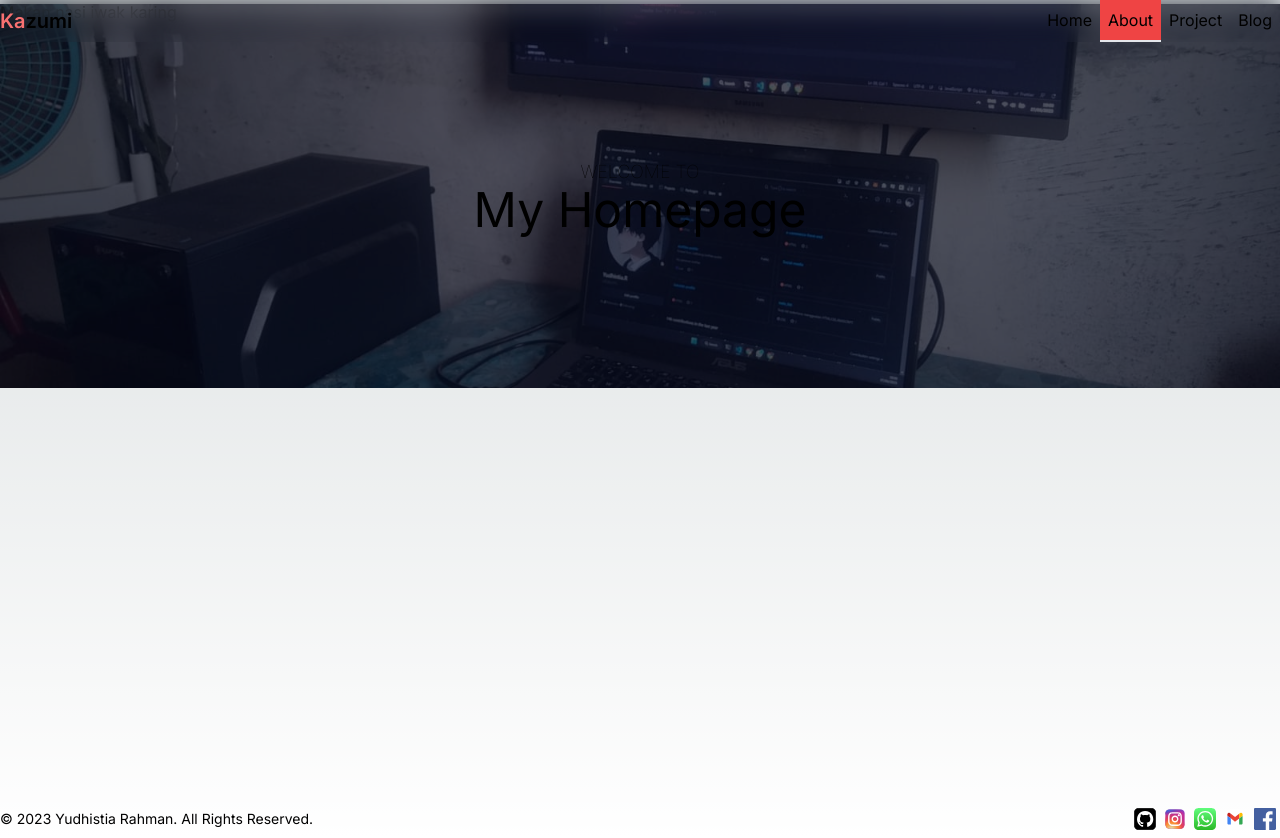
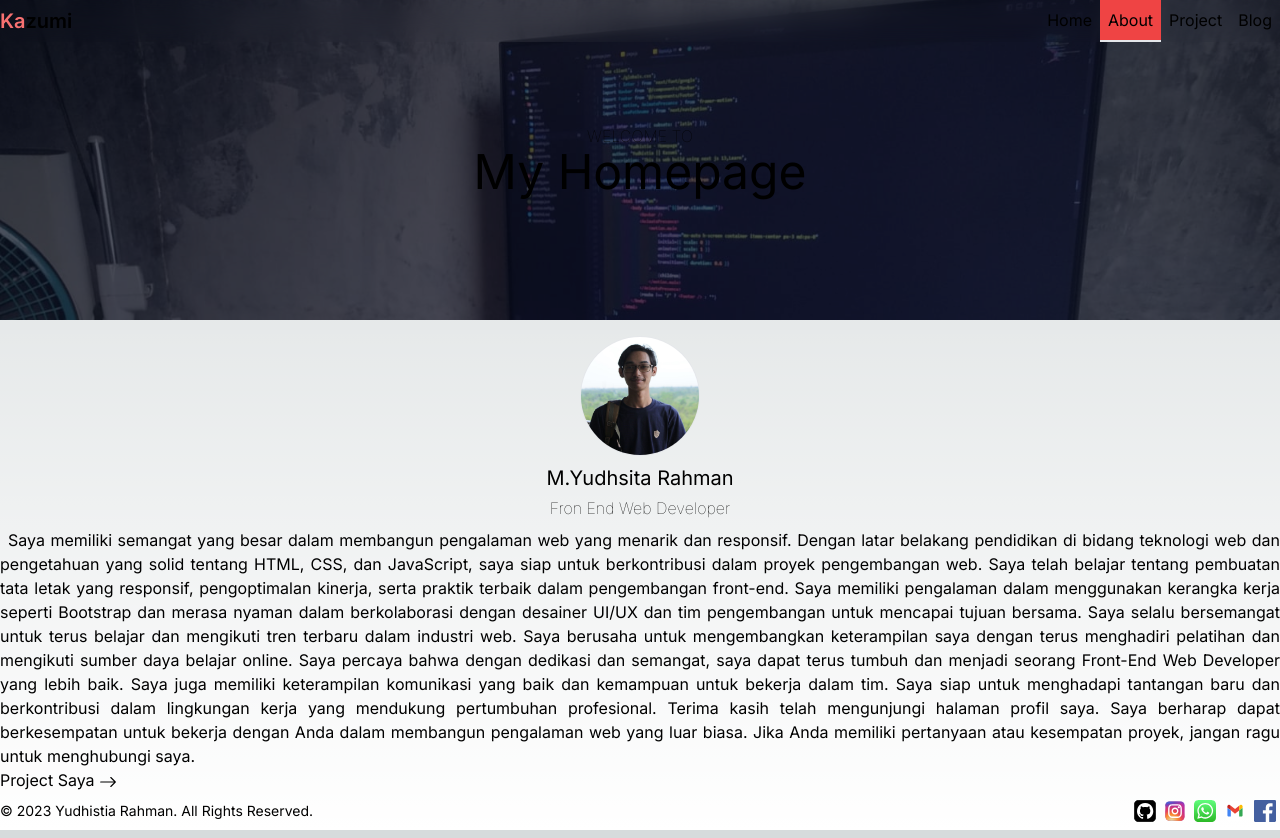
Before and after one commit to yudhistiaR/my-homepage, a Next.js app: page /about in a window 1280 px wide. Built offline with nearby package versions, Linux system fonts and the light colour scheme.

Commit message:
add typed.js

```diff
--- a/package.json
+++ b/package.json
@@ -17,6 +17,7 @@
         "react": "18.2.0",
         "react-dom": "18.2.0",
         "react-icons": "^4.10.1",
-        "tailwindcss": "3.3.2"
+        "tailwindcss": "3.3.2",
+        "typed.js": "^2.0.16"
     }
 }
--- /dev/null
+++ b/src/app/about/layout.jsx
@@ -0,0 +1,12 @@
+import Footer from "@/components/Footer";
+
+const AboutLayout = ({ children }) => {
+    return (
+        <>
+            <section className="about h-full w-full">{children}</section>
+            <Footer />
+        </>
+    );
+};
+
+export default AboutLayout;
--- a/src/app/about/page.jsx
+++ b/src/app/about/page.jsx
@@ -1,25 +1,75 @@
-import Image from 'next/image';
+import Image from "next/image";
+import { BsArrowRight } from "react-icons/bs";
 
 const About = () => {
     return (
         <>
-            <section className="w-screen absolute top-0 right-0 -z-0 mt-1">
+            <div className="relative w-full top-0 right-0 z-30 h-full md:h-80 overflow-hidden">
                 <Image
-                    className="object-cover w-screen h-72 md:h-96 "
                     src="/stup.jpg"
+                    height={1200}
                     width={1200}
-                    height={160}
-                    alt="stup"
+                    alt="Hero image"
+                    className="object-contain w-full relative"
                 />
-                <div className="absolute top-0 right-0 w-screen h-72 md:h-96 bg-slate-950 opacity-70"></div>
-                <div className="antialiased absolute top-2/4 left-2/4 -translate-x-2/4 -translate-y-2/4 text-center flex flex-col justify-center">
-                    <div className="font-thin text-lg">WELCOME TO</div>
-                    <div className="text-2xl md:text-5xl">My Homepage</div>
+                <div className="absolute top-0 left-0 w-full h-full md:h-80 bg-slate-950 opacity-70"></div>
+                <div className="absolute h-full w-full items-center flex flex-col justify-center top-0 left-0 bottom-0">
+                    <div className="font-thin text-lg md:text-base">
+                        WELCOME TO
+                    </div>
+                    <div className="text-3xl md:text-5xl">My Homepage</div>
                 </div>
-            </section>
-            <section className="relative">
-                <h1>Makan nasi iwak karing</h1>
-            </section>
+            </div>
+            <div className="container mx-auto px-2 md:px-0 md:mt-4 mt-5">
+                <div className="flex flex-col justify-center items-center">
+                    <Image
+                        src="/foto.jpg"
+                        width={120}
+                        height={120}
+                        alt="foto frofile"
+                        className="rounded-full border mb-2"
+                    />
+                    <div className="text-xl mb-1">M.Yudhsita Rahman</div>
+                    <div className="font-thin mb-2">Fron End Web Developer</div>
+                </div>
+                <div className="text-justify indent-5 md:indent-2 antialiased">
+                    <p>
+                        Saya memiliki semangat yang besar dalam membangun
+                        pengalaman web yang menarik dan responsif. Dengan latar
+                        belakang pendidikan di bidang teknologi web dan
+                        pengetahuan yang solid tentang HTML, CSS, dan
+                        JavaScript, saya siap untuk berkontribusi dalam proyek
+                        pengembangan web. Saya telah belajar tentang pembuatan
+                        tata letak yang responsif, pengoptimalan kinerja, serta
+                        praktik terbaik dalam pengembangan front-end. Saya
+                        memiliki pengalaman dalam menggunakan kerangka kerja
+                        seperti Bootstrap dan merasa nyaman dalam berkolaborasi
+                        dengan desainer UI/UX dan tim pengembangan untuk
+                        mencapai tujuan bersama. Saya selalu bersemangat untuk
+                        terus belajar dan mengikuti tren terbaru dalam industri
+                        web. Saya berusaha untuk mengembangkan keterampilan saya
+                        dengan terus menghadiri pelatihan dan mengikuti sumber
+                        daya belajar online. Saya percaya bahwa dengan dedikasi
+                        dan semangat, saya dapat terus tumbuh dan menjadi
+                        seorang Front-End Web Developer yang lebih baik. Saya
+                        juga memiliki keterampilan komunikasi yang baik dan
+                        kemampuan untuk bekerja dalam tim. Saya siap untuk
+                        menghadapi tantangan baru dan berkontribusi dalam
+                        lingkungan kerja yang mendukung pertumbuhan profesional.
+                        Terima kasih telah mengunjungi halaman profil saya. Saya
+                        berharap dapat berkesempatan untuk bekerja dengan Anda
+                        dalam membangun pengalaman web yang luar biasa. Jika
+                        Anda memiliki pertanyaan atau kesempatan proyek, jangan
+                        ragu untuk menghubungi saya.
+                    </p>
+                    <a href="/project" className="hover:text-red-500">
+                        <span>
+                            Project Saya{" "}
+                            <BsArrowRight className="inline font-bold text-lg" />
+                        </span>
+                    </a>
+                </div>
+            </div>
         </>
     );
 };
--- a/src/app/layout.js
+++ b/src/app/layout.jsx
@@ -2,7 +2,6 @@
 import './globals.css';
 import { Inter } from 'next/font/google';
 import Navbar from '@/components/Navbar';
-import Footer from '@/components/Footer';
 import { motion, AnimatePresence } from 'framer-motion';
 import { usePathname } from 'next/navigation';
 
@@ -15,23 +14,22 @@ export const metadata = {
 };
 
 export default function RootLayout({ children }) {
-    const route = usePathname();
     return (
         <html lang="en">
             <body className={`${inter.className}`}>
                 <Navbar />
                 <AnimatePresence>
                     <motion.main
-                        className="mx-auto h-screen md:container items-center px-3 md:px-0"
-                        initial={{ scale: 0 }}
-                        animate={{ scale: 1 }}
-                        exit={{ scale: 0 }}
-                        transition={{ duration: 0.6 }}
+                        className="h-full w-full items-center"
+                        initial={{ y: 40, opacity: 0 }}
+                        animate={{ y: 0, opacity: 1 }}
+                        exit={{ y: 10, opacity: 0 }}
+                        transition={{ duration: 0.4 }}
                     >
                         {children}
                     </motion.main>
                 </AnimatePresence>
-                {route !== '/' ? <Footer /> : ''}
+                {/* {route !== '/' ? <Footer /> : ''} */}
             </body>
         </html>
     );
--- a/src/app/page.js
+++ b/src/app/page.js
@@ -1,19 +1,31 @@
-'use client';
-import Image from 'next/image';
-import { motion } from 'framer-motion';
+"use client";
+import Image from "next/image";
+import { motion } from "framer-motion";
+import Typed from "typed.js";
+import { useEffect, useRef } from "react";
 
 export default function Home() {
+    const el = useRef(null);
+    useEffect(() => {
+        const typed = new Typed(el.current, {
+            strings: ["Frontend Web Developer."],
+            backSpeed: 80,
+            typeSpeed: 80,
+            startDelay: 500,
+            loop: true,
+        });
+        console.log(typed);
+    });
+
     return (
-        <section className="w-full h-screen md:container flex md:justify-between justify-center items-center">
+        <section className="mx-auto w-full h-screen md:container flex md:justify-between justify-center items-center">
             <div className="items-center md:items-start flex flex-col gap-2 md:gap-3">
                 <div className="text-5xl md:text-6xl text-red-400 font-bold">
                     Yudhistia
                 </div>
                 <div className="text-4xl md:text-5xl text-white font-bold text-center md:text-start">
-                    Front End Web Developer
-                    <span className="animate-pulse">.</span>
+                    <span ref={el} />
                 </div>
-                <div className="text-slate-400">OTW FullStact</div>
             </div>
             <motion.div
                 className="avatar hidden md:block"
--- a/src/components/Navbar.jsx
+++ b/src/components/Navbar.jsx
@@ -1,7 +1,7 @@
 'use client';
 import Link from 'next/link';
+import { motion } from 'framer-motion';
 import { usePathname } from 'next/navigation';
-import { motion, Variants } from 'framer-motion';
 import { useState } from 'react';
 import { BiSolidDownArrow } from 'react-icons/bi';
 
--- a/tailwind.config.js
+++ b/tailwind.config.js
@@ -3,16 +3,16 @@ module.exports = {
     content: [
         './src/pages/**/*.{js,ts,jsx,tsx,mdx}',
         './src/components/**/*.{js,ts,jsx,tsx,mdx}',
-    './src/app/**/*.{js,ts,jsx,tsx,mdx}',
+        './src/app/**/*.{js,ts,jsx,tsx,mdx}'
     ],
     theme: {
         extend: {
             backgroundImage: {
                 'gradient-radial': 'radial-gradient(var(--tw-gradient-stops))',
                 'gradient-conic':
-          'conic-gradient(from 180deg at 50% 50%, var(--tw-gradient-stops))',
+                    'conic-gradient(from 180deg at 50% 50%, var(--tw-gradient-stops))'
+            }
+        }
     },
-    },
-  },
-  plugins: [],
-}
+    plugins: []
+};
```
Also changed, not shown: 1 other file (tests, documents, lock files or other folders). Lines whose indentation alone changed are shown as unchanged.
